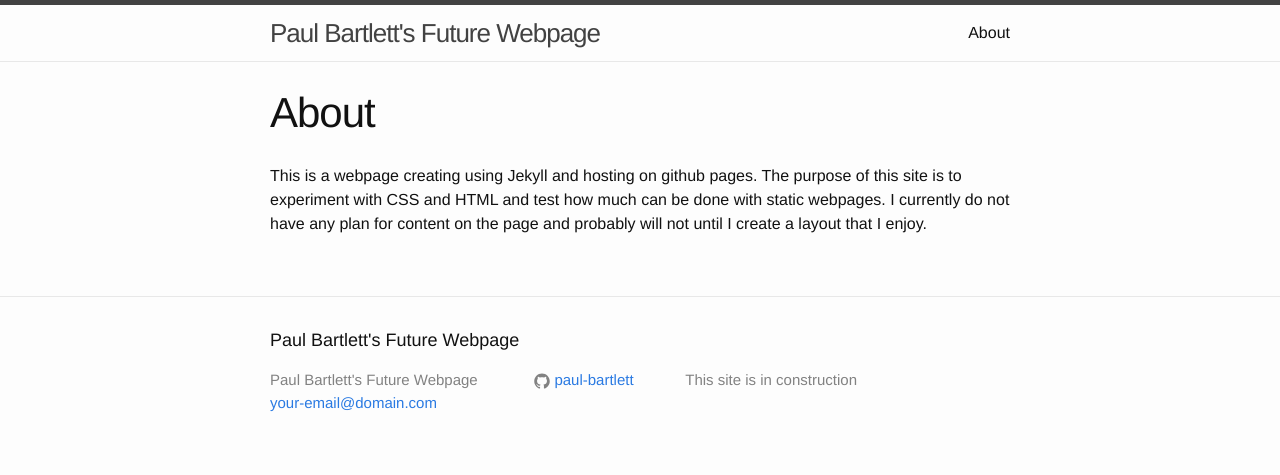
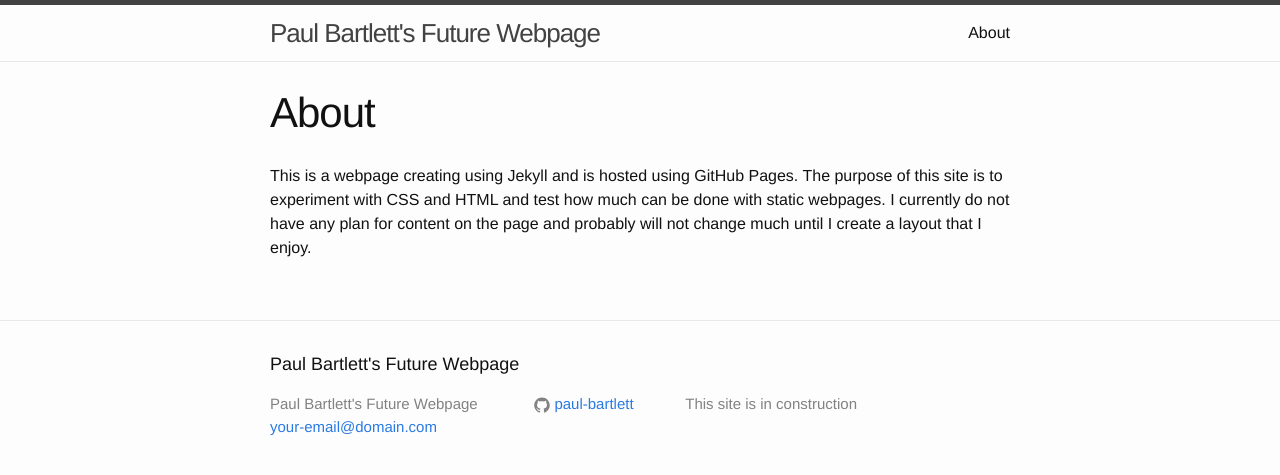
Before and after one commit to paul-bartlett/paul-bartlett.github.io, a Jekyll site: the page built from about.md, in a window 1280 px wide. Shown: the top 475 px of the page. Built offline with Jekyll 4.4.1, drawn with Linux system fonts in a browser that asks for light colours.

Commit message:
Edited about page

```diff
--- a/about.md
+++ b/about.md
@@ -4,4 +4,4 @@ title: About
 permalink: /about/
 ---
 
-This is a webpage creating using Jekyll and hosting on github pages. The purpose of this site is to experiment with CSS and HTML and test how much can be done with static webpages. I currently do not have any plan for content on the page and probably will not until I create a layout that I enjoy.
+This is a webpage creating using Jekyll and is hosted using GitHub Pages. The purpose of this site is to experiment with CSS and HTML and test how much can be done with static webpages. I currently do not have any plan for content on the page and probably will not change much until I create a layout that I enjoy.
```
